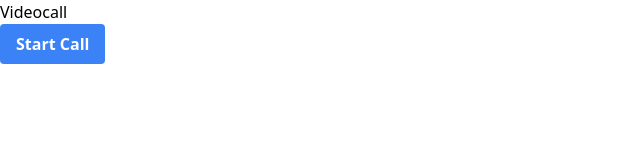
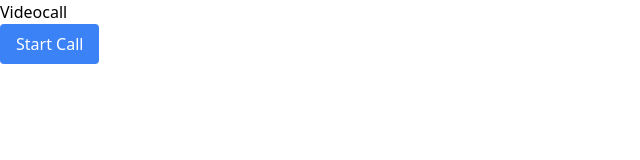
Before and after one commit to santif/videocall, a Nuxt app in the folder frontend/: page /call in a window 1280 px wide. Shown: the top 160 px of the page, without its empty margins (0-640 px from the left). Built offline with nearby package versions, Linux system fonts and the light colour scheme.

Commit message:
feat: Style of the Button

```diff
--- a/frontend/components/Button.vue
+++ b/frontend/components/Button.vue
@@ -1,5 +1,5 @@
 <template>
-    <button class="bg-blue-500 hover:bg-blue-600 active:bg-blue-300 text-white font-bold py-2 px-4 rounded">
+    <button class="bg-blue-500 hover:bg-blue-600 active:bg-blue-400 text-white py-2 px-4 rounded">
         <slot></slot>
     </button>
 </template>
```
